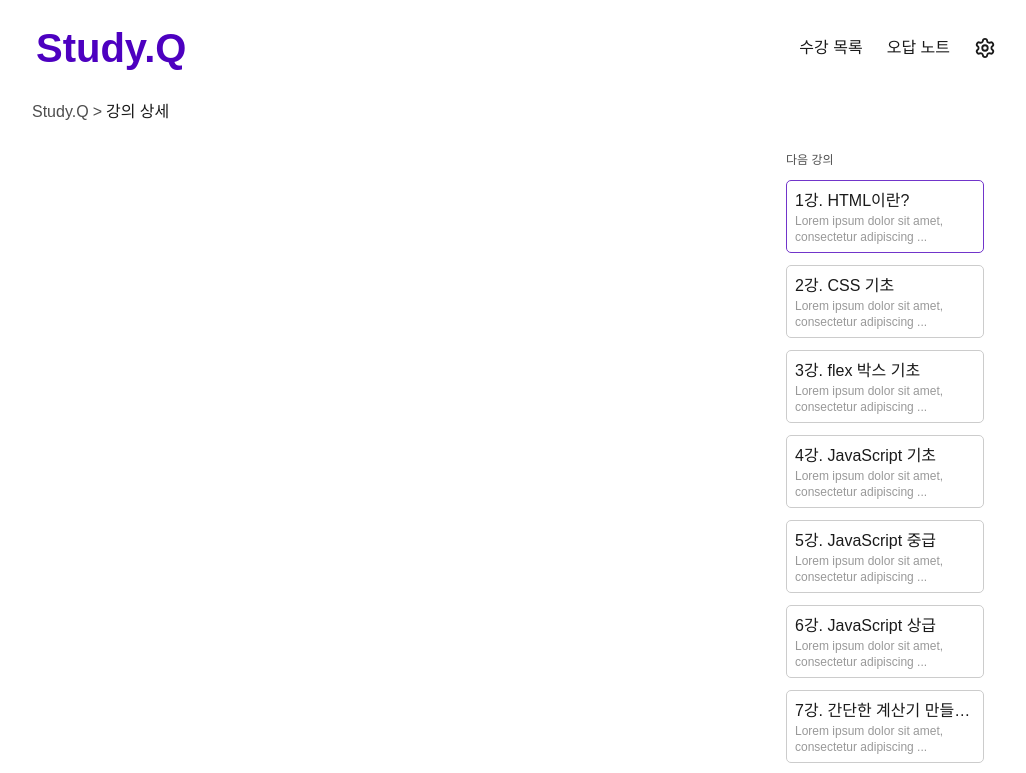
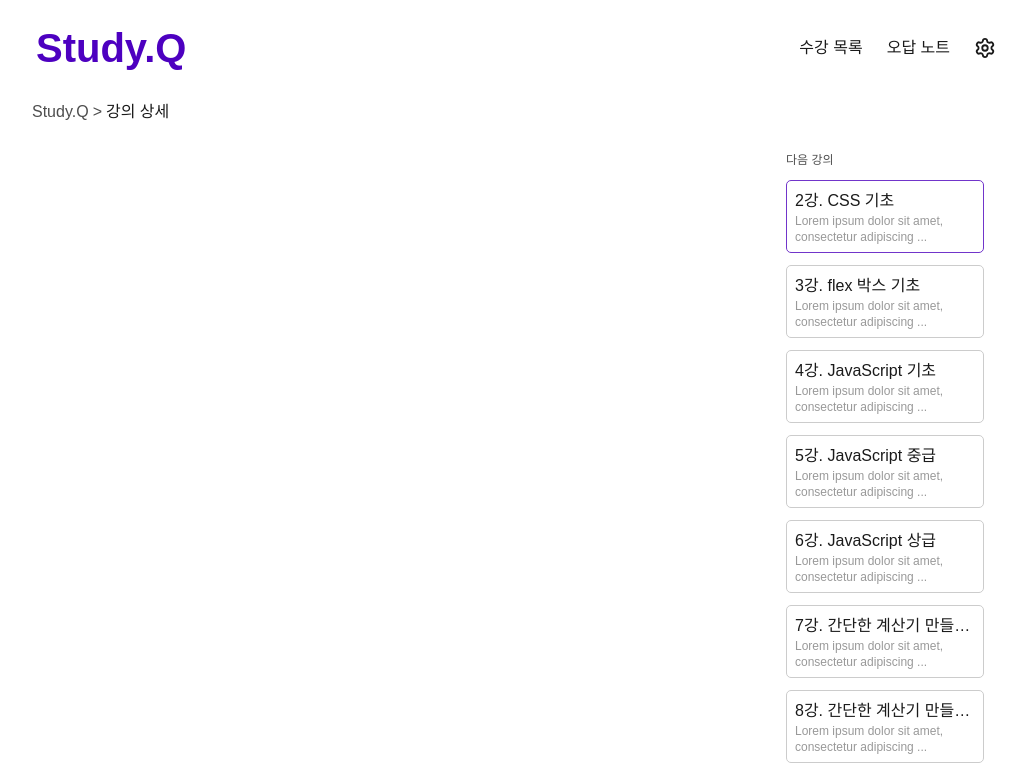
Before and after one commit to UbAA-pj/Study.Q-FE, a React (Vite) app: page /courses/1 in a window 1280 px wide. Shown: the top 773 px of the page, without its empty margins (120-1146 px from the left). Built offline with nearby package versions, Linux system fonts and the light colour scheme; a web font is replaced by a local one.

Commit message:
feat: 현재 강의 이후 강의만 필터링하여 표시 (#17)

```diff
--- a/src/pages/CourseDetailPage.jsx
+++ b/src/pages/CourseDetailPage.jsx
@@ -1,10 +1,15 @@
+import { useParams } from 'react-router-dom';
 import NextLectureList from '../components/common/course/NextLectureList';
 import { DUMMY_LECTURES } from '../data/lectures';
 
 const CourseDetailPage = () => {
+  const { id } = useParams();
+  const currentIndex = DUMMY_LECTURES.findIndex((l) => l.id === Number(id));
+  const nextLectures = currentIndex >= 0 ? DUMMY_LECTURES.slice(currentIndex + 1) : [];
+
   return (
     <div className="flex justify-end px-9 py-6">
-      <NextLectureList lectures={DUMMY_LECTURES} activeId={DUMMY_LECTURES[0]?.id} />
+      <NextLectureList lectures={nextLectures} activeId={nextLectures[0]?.id} />
     </div>
   );
 };
```
